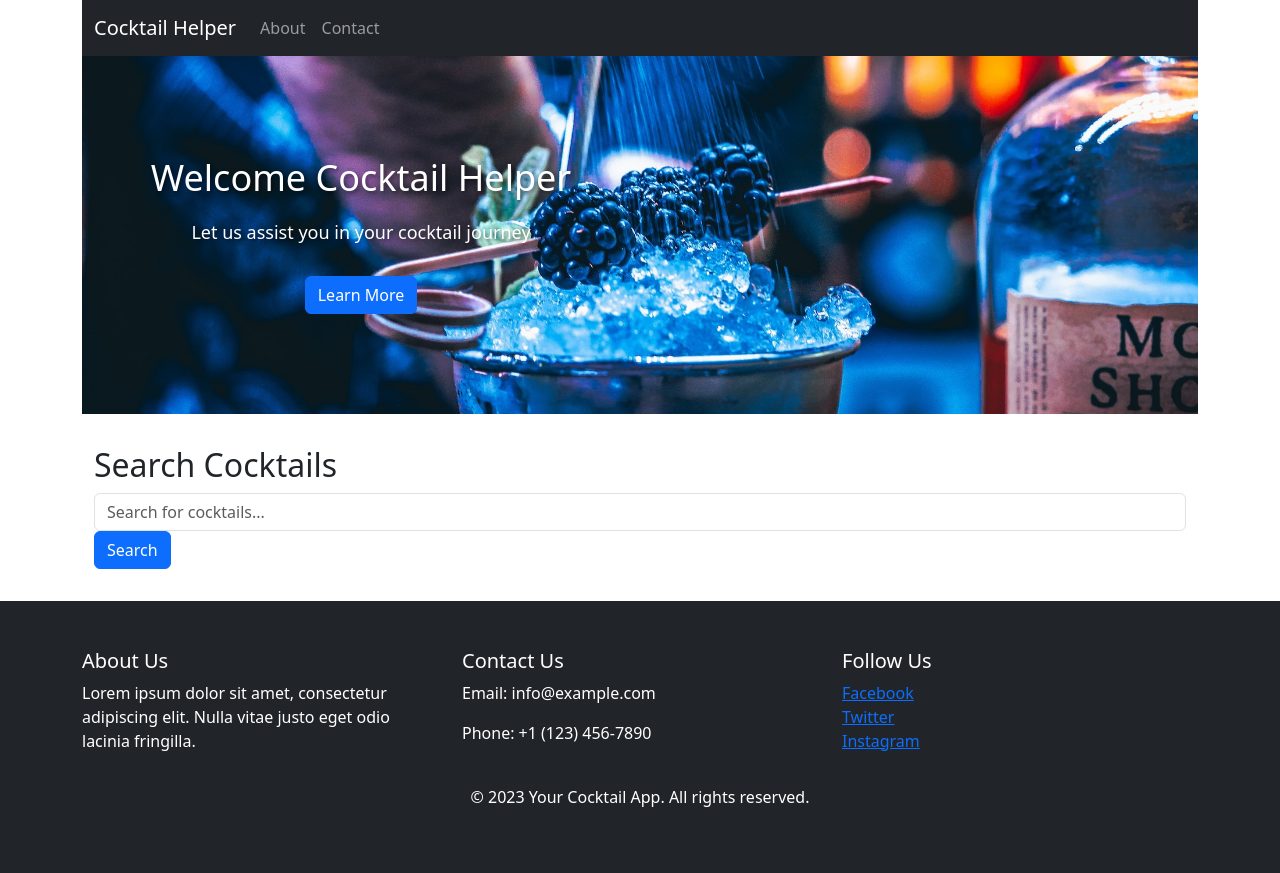
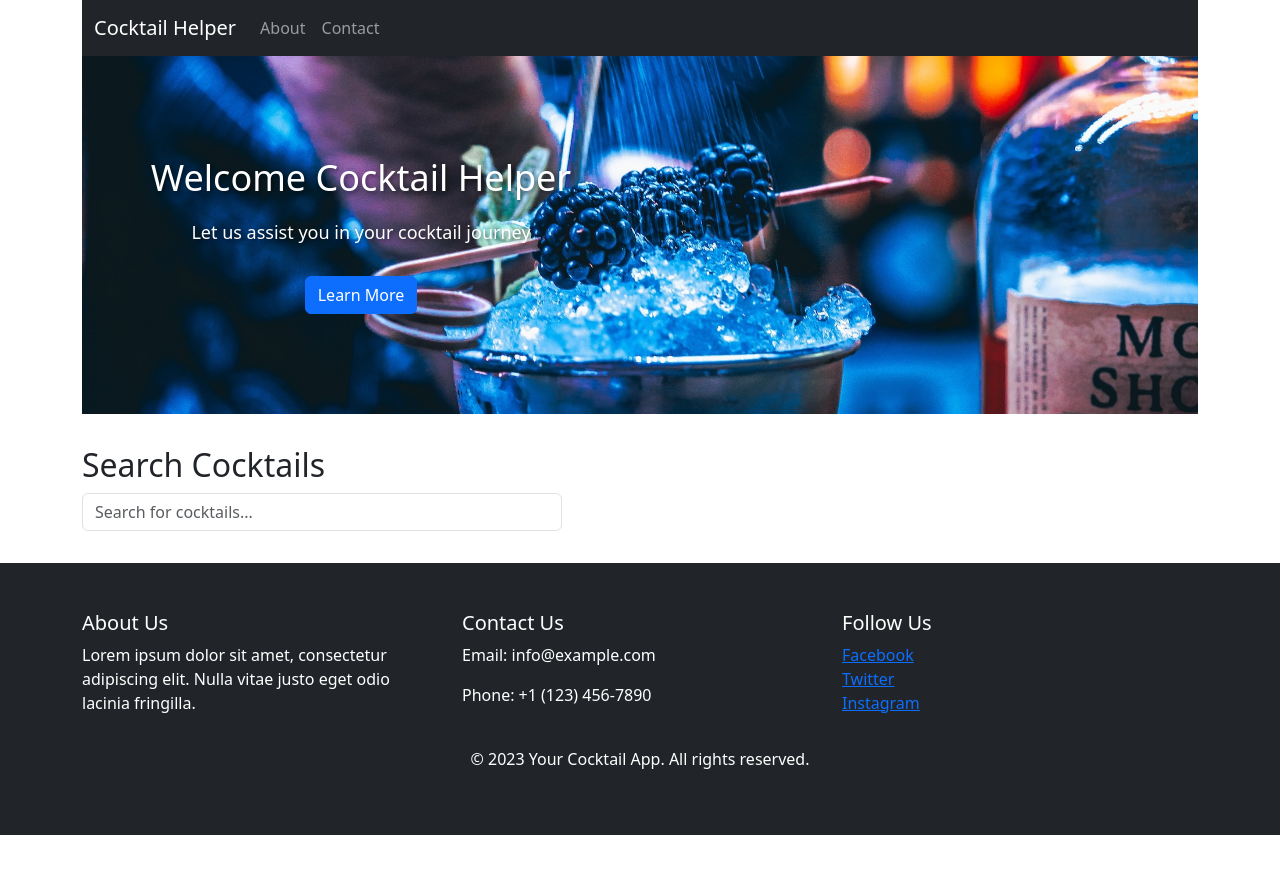
Before and after one commit to StefanTholet/cocktail-helper, a React (Vite) app in the folder cocktail-helper-fe/: page / in a window 1280 px wide. After the commit the page ends 835 px from the top, so only its background shows below. Built offline with nearby package versions, Linux system fonts and the light colour scheme; no server answers.

Commit message:
initial routing setup, add lazy loading and begin constructing home page component

```diff
--- /dev/null
+++ b/cocktail-helper-fe/hooks/useForm.jsx
@@ -0,0 +1,33 @@
+import { useState, useEffect } from 'react'
+//Generic Form Values Management Hook
+const useForm = (initialState) => {
+  //use provided inputs as initial state or set empty object as state
+  const [values, setValues] = useState(initialState ? initialState : {})
+  const [disableSubmit, setDisableSubmit] = useState(true)
+  //errros
+  const [errors, setErrors] = useState([])
+
+  //onChange handler for form inputs
+  const onChange = (e) => {
+    if (e) {
+      e.preventDefault()
+      setErrors([])
+      const fieldName = e.target.name
+      const fieldValue = e.target.value
+
+      setValues((state) => {
+        const updatedValues = { ...state, [fieldName]: fieldValue }
+        return updatedValues
+      })
+    }
+  }
+
+  useEffect(() => {
+    const noEmptyFields = Object.values(values).some((x) => !x)
+    setDisableSubmit(noEmptyFields)
+  }, [values])
+
+  return [values, onChange, disableSubmit, errors, setErrors]
+}
+
+export default useForm
--- a/cocktail-helper-fe/src/App.jsx
+++ b/cocktail-helper-fe/src/App.jsx
@@ -1,10 +1,18 @@
+import { Suspense, lazy } from 'react'
+import { Routes, Route } from 'react-router-dom'
 import Layout from './components/layout/layout'
-import SearchSection from './components/searchSection/searchSection'
+import { Spinner } from 'react-bootstrap'
+
+const Home = lazy(() => import('./pages/home/home'))
 
 function App() {
   return (
     <Layout>
-      <SearchSection />
+      <Suspense fallback={<Spinner />}>
+        <Routes>
+          <Route path="/" element={<Home />} />
+        </Routes>
+      </Suspense>
     </Layout>
   )
 }
--- a/cocktail-helper-fe/src/components/searchSection/searchSection.jsx
+++ b/cocktail-helper-fe/src/components/searchSection/searchSection.jsx
@@ -1,29 +1,28 @@
-import { Container, Row, Col, Form, Button } from 'react-bootstrap'
+import { Container, Row, Col, Form } from 'react-bootstrap'
+import styles from './searchSection.module.css'
 
-const SearchSection = () => {
+const SearchSection = ({ values, onChange }) => {
   return (
-    <section className="search-section">
-      <Container>
     <Row>
       <Col>
         <h2>Search Cocktails</h2>
         <Form>
           <Form.Group controlId="searchInput">
             <Form.Control
+              className={styles['search-input']}
               type="text"
               placeholder="Search for cocktails..."
-                  // value={searchInput}
-                  // onChange={handleSearchInputChange}
+              name="search"
+              value={values.search}
+              onChange={onChange}
             />
           </Form.Group>
-              <Button variant="primary" type="submit">
+          {/* <Button variant="primary" type="submit">
                 Search
-              </Button>
+              </Button> */}
         </Form>
       </Col>
     </Row>
-      </Container>
-    </section>
   )
 }
 
--- /dev/null
+++ b/cocktail-helper-fe/src/components/searchSection/searchSection.module.css
@@ -0,0 +1,3 @@
+.search-input {
+  max-width: 30rem;
+}
--- /dev/null
+++ b/cocktail-helper-fe/src/pages/home/home.jsx
@@ -0,0 +1,15 @@
+import SearchSection from '../../components/searchSection/searchSection'
+import { Row } from 'react-bootstrap'
+import useForm from '../../../hooks/useForm'
+import { SEARCH_INITIAL_STATE } from './homeConstants'
+
+const Home = () => {
+  const [values, onChange] = useForm(SEARCH_INITIAL_STATE)
+  return (
+    <Row>
+      <SearchSection values={values} onChange={onChange} />
+    </Row>
+  )
+}
+
+export default Home
--- /dev/null
+++ b/cocktail-helper-fe/src/pages/home/homeConstants.jsx
@@ -0,0 +1,3 @@
+export const SEARCH_INITIAL_STATE = {
+  search: '',
+}
```
Also changed, not shown: cocktail-helper-fe/hooks/useFetchSearch.jsx (added, +8 -0 lines). Lines whose indentation alone changed are shown as unchanged.
